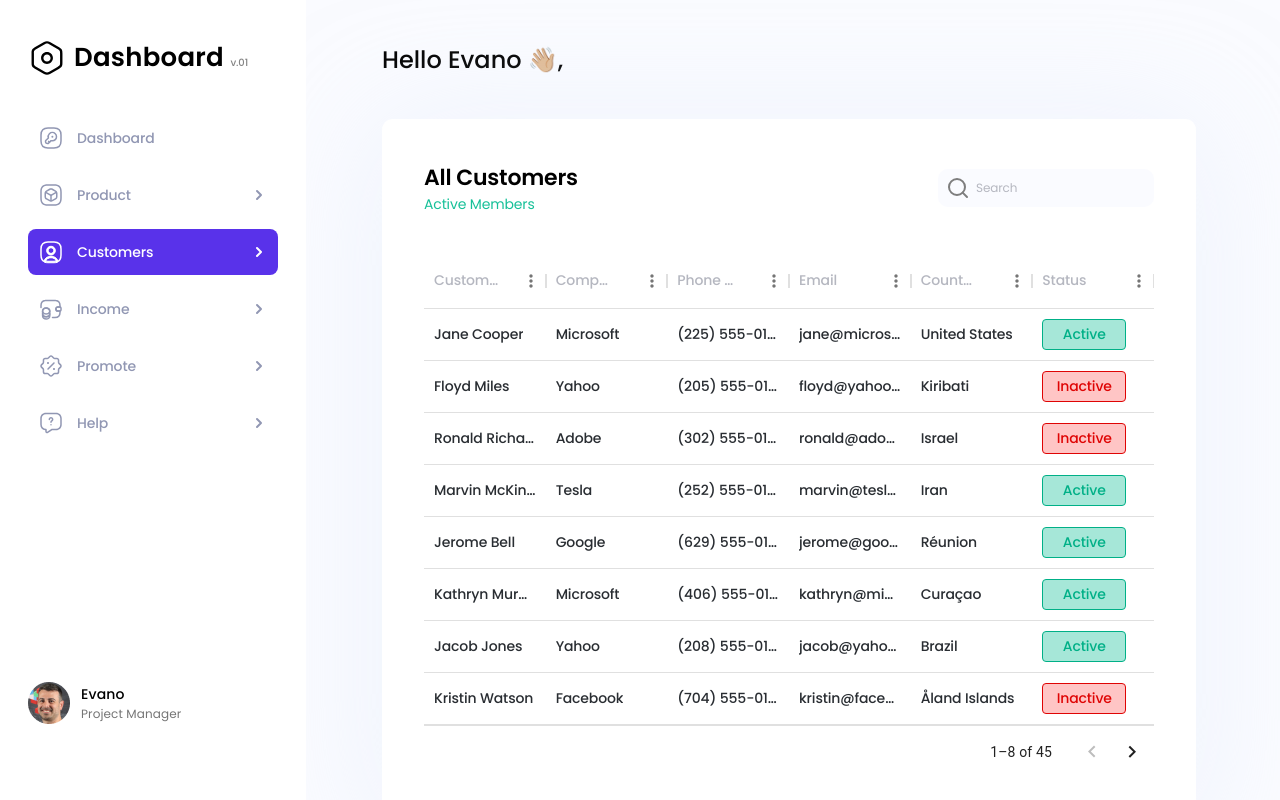
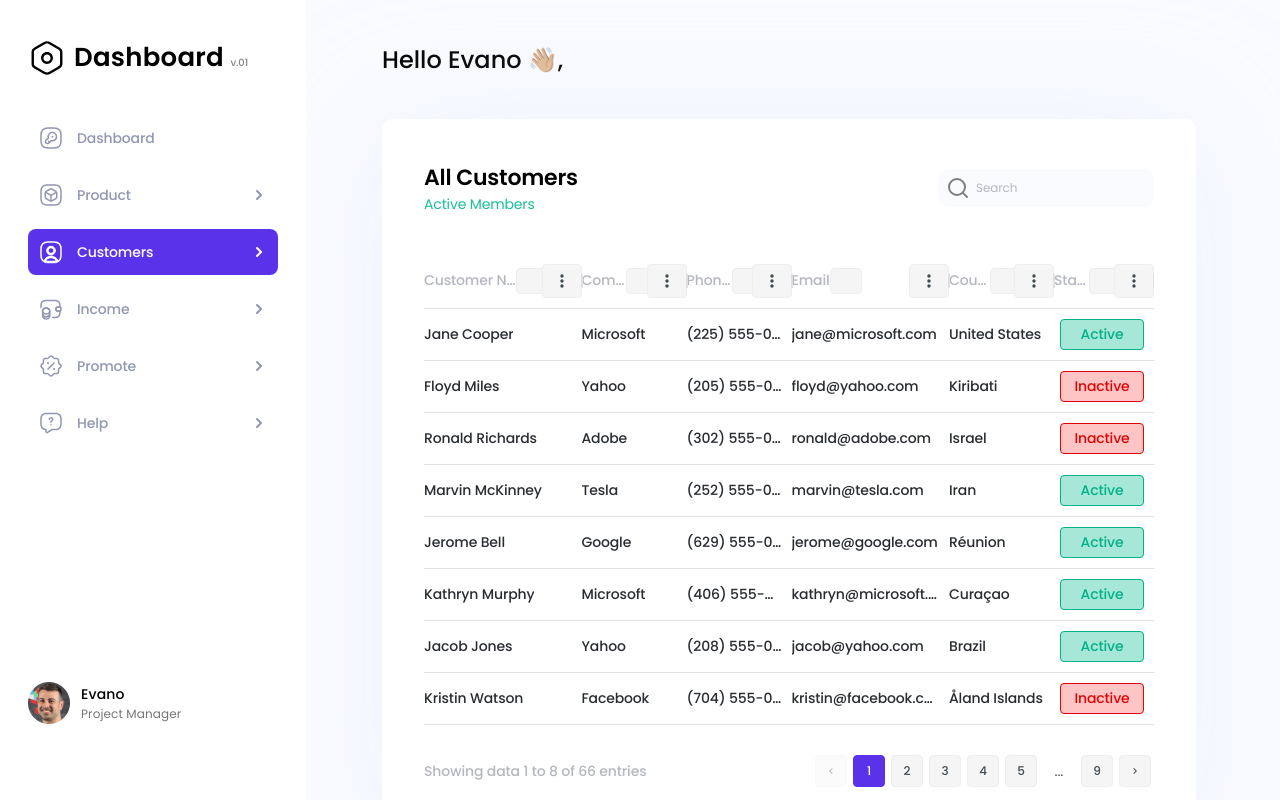
Before and after one commit to VasylynaKolodiy/dashboard, a React (Create React App) app: page / in a window 1280 px wide. Built offline with nearby package versions, Linux system fonts and the light colour scheme.

Commit message:
Add pagination

```diff
--- a/src/assets/data/index.js
+++ b/src/assets/data/index.js
@@ -414,6 +414,195 @@ const customers = [
         country: "Åland Islands",
         status: false,
     },
+    {
+        id: uuidv4(),
+        customerName: "Ava Taylor",
+        company: "WhatsApp",
+        phoneNumber: "(543) 555-7890",
+        email: "ava@whatsapp.com",
+        country: "France",
+        status: false,
+    },
+    {
+        id: uuidv4(),
+        customerName: "Liam Martinez",
+        company: "Pinterest",
+        phoneNumber: "(210) 555-6543",
+        email: "liam@pinterest.com",
+        country: "Spain",
+        status: true,
+    },
+    {
+        id: uuidv4(),
+        customerName: "Sophia Adams",
+        company: "Google",
+        phoneNumber: "(629) 555-0129",
+        email: "sophia@google.com",
+        country: "United States",
+        status: true,
+    },
+    {
+        id: uuidv4(),
+        customerName: "Michael Johnson",
+        company: "Twitter",
+        phoneNumber: "(987) 555-6789",
+        email: "michael@twitter.com",
+        country: "Canada",
+        status: true,
+    },
+    {
+        id: uuidv4(),
+        customerName: "Emily Davis",
+        company: "LinkedIn",
+        phoneNumber: "(345) 555-4321",
+        email: "emily@linkedin.com",
+        country: "Australia",
+        status: false,
+    },
+    {
+        id: uuidv4(),
+        customerName: "Ryan Smith",
+        company: "Instagram",
+        phoneNumber: "(123) 555-4567",
+        email: "ryan@instagram.com",
+        country: "United Kingdom",
+        status: true,
+    },
+    {
+        id: uuidv4(),
+        customerName: "Emma White",
+        company: "Snapchat",
+        phoneNumber: "(876) 555-9876",
+        email: "emma@snapchat.com",
+        country: "Germany",
+        status: false,
+    },
+    {
+        id: uuidv4(),
+        customerName: "Jack Miller",
+        company: "WhatsApp",
+        phoneNumber: "(543) 555-7890",
+        email: "jack@whatsapp.com",
+        country: "France",
+        status: true,
+    },
+    {
+        id: uuidv4(),
+        customerName: "Olivia Brown",
+        company: "Pinterest",
+        phoneNumber: "(210) 555-6543",
+        email: "olivia@pinterest.com",
+        country: "Spain",
+        status: false,
+    },
+    {
+        id: uuidv4(),
+        customerName: "Noah Wilson",
+        company: "Snapchat",
+        phoneNumber: "(876) 555-9876",
+        email: "noah@snapchat.com",
+        country: "Germany",
+        status: true,
+    },
+    {
+        id: uuidv4(),
+        customerName: "Ava Taylor",
+        company: "WhatsApp",
+        phoneNumber: "(543) 555-7890",
+        email: "ava@whatsapp.com",
+        country: "France",
+        status: false,
+    },
+    {
+        id: uuidv4(),
+        customerName: "Liam Martinez",
+        company: "Pinterest",
+        phoneNumber: "(210) 555-6543",
+        email: "liam@pinterest.com",
+        country: "Spain",
+        status: true,
+    },
+    {
+        id: uuidv4(),
+        customerName: "Sophia Adams",
+        company: "Google",
+        phoneNumber: "(629) 555-0129",
+        email: "sophia@google.com",
+        country: "United States",
+        status: true,
+    },
+    {
+        id: uuidv4(),
+        customerName: "Daniel Turner",
+        company: "Snapchat",
+        phoneNumber: "(876) 555-9876",
+        email: "daniel@snapchat.com",
+        country: "Germany",
+        status: true,
+    },
+    {
+        id: uuidv4(),
+        customerName: "Sophie White",
+        company: "LinkedIn",
+        phoneNumber: "(345) 555-4321",
+        email: "sophie@linkedin.com",
+        country: "Australia",
+        status: false,
+    },
+    {
+        id: uuidv4(),
+        customerName: "Ethan Miller",
+        company: "Instagram",
+        phoneNumber: "(123) 555-4567",
+        email: "ethan@instagram.com",
+        country: "United Kingdom",
+        status: true,
+    },
+    {
+        id: uuidv4(),
+        customerName: "Olivia Brown",
+        company: "WhatsApp",
+        phoneNumber: "(543) 555-7890",
+        email: "olivia@whatsapp.com",
+        country: "France",
+        status: false,
+    },
+    {
+        id: uuidv4(),
+        customerName: "Mia Wilson",
+        company: "Twitter",
+        phoneNumber: "(987) 555-6789",
+        email: "mia@twitter.com",
+        country: "Canada",
+        status: true,
+    },
+    {
+        id: uuidv4(),
+        customerName: "Logan Davis",
+        company: "Pinterest",
+        phoneNumber: "(210) 555-6543",
+        email: "logan@pinterest.com",
+        country: "Spain",
+        status: false,
+    },
+    {
+        id: uuidv4(),
+        customerName: "Aiden Smith",
+        company: "Google",
+        phoneNumber: "(629) 555-0129",
+        email: "aiden@google.com",
+        country: "United States",
+        status: true,
+    },
+    {
+        id: uuidv4(),
+        customerName: "Ella Taylor",
+        company: "Facebook",
+        phoneNumber: "(704) 555-0127",
+        email: "ella@facebook.com",
+        country: "Åland Islands",
+        status: false,
+    },
 
 ];
 
--- a/src/components/Main/Main.jsx
+++ b/src/components/Main/Main.jsx
@@ -2,10 +2,13 @@ import React, {useState} from 'react';
 import "./Main.scss"
 import customers, {user} from "../../assets/data";
 import {DataGrid} from '@mui/x-data-grid';
+import {Pagination, Stack} from "@mui/material";
 
 
 const Main = () => {
     const [searchValue, setSearchValue] = useState("");
+    const [currentPage, setCurrentPage] = React.useState(1);
+    const PAGE_SIZE = 8;
 
     const handleSearchChange = (event) => {
         setSearchValue(event.target.value);
@@ -20,19 +23,27 @@ const Main = () => {
         customer.customerName.toLowerCase().includes(searchValue.toLowerCase())
     );
 
+    const [result, setResult] = useState([...filteredCustomers]);
+
     const columns = [
-        {field: 'customerName', headerName: 'Customer Name', flex: 1},
+        {field: 'customerName', headerName: 'Customer Name', flex: 1.5},
         {field: 'company', headerName: 'Company', flex: 1},
         {field: 'phoneNumber', headerName: 'Phone Number', flex: 1},
-        {field: 'email', headerName: 'Email', flex: 1},
+        {field: 'email', headerName: 'Email', flex: 1.5},
         {field: 'country', headerName: 'Country', flex: 1},
         {
             field: 'status',
             headerName: 'Status',
-            flex: 1,
             renderCell: (params) => renderStatusButton(params.value),
         },
     ];
+
+    const handlePageChange = (event, newPage) => {
+        setCurrentPage(newPage);
+        const startIndex = (newPage - 1) * PAGE_SIZE;
+        const endIndex = startIndex + PAGE_SIZE;
+        setResult(filteredCustomers.slice(startIndex, endIndex))
+    };
 
     return (
         <main className="main">
@@ -63,15 +74,34 @@ const Main = () => {
                 </div>
 
                 <div className="customers__table" style={{height: 'auto', width: '100%'}}>
+
+                    {result.length > 0
+                        ? <>
                             <DataGrid
-                        rows={filteredCustomers}
+                                rows={result}
                                 columns={columns}
                                 initialState={{
                                     pagination: {
-                                paginationModel: {page: 0, pageSize: 8},
+                                        paginationModel: {page: 0, pageSize: PAGE_SIZE},
                                     },
                                 }}
                             />
+
+                            <Stack >
+                                <div className="pagination__info">{`Showing data ${(currentPage - 1) * PAGE_SIZE + 1} to ${Math.min(currentPage * PAGE_SIZE, filteredCustomers.length)} of ${filteredCustomers.length} entries`}</div>
+                                <div className="pagination__pages">
+                                    <Pagination
+                                        count={Math.ceil(filteredCustomers.length / PAGE_SIZE)}
+                                        page={currentPage}
+                                        onChange={handlePageChange}
+                                    />
+                                </div>
+
+                            </Stack>
+                        </>
+                        : <div>No data found</div>
+                    }
+
                 </div>
             </div>
         </main>
--- a/src/components/Main/Main.scss
+++ b/src/components/Main/Main.scss
@@ -107,9 +107,23 @@
     }
   }
 
+  .pagination{
+    &__info{
+      color: $color-gray;
+      font-size: 14px;
+      font-style: normal;
+      font-weight: 500;
+      line-height: normal;
+      letter-spacing: -0.14px;
+    }
+  }
 
   .MuiDataGrid-root {
     border: none;
+  }
+
+  .MuiDataGrid-main{
+    margin-bottom: 30px;
   }
 
   .MuiDataGrid-columnHeaderTitle {
@@ -120,6 +134,10 @@
     font-weight: 500;
     line-height: normal;
     letter-spacing: -0.14px;
+  }
+
+  .MuiDataGrid-cell, .MuiDataGrid-columnHeader {
+    padding-left: 0 !important;
   }
 
   .MuiDataGrid-cellContent {
@@ -135,4 +153,43 @@
   .MuiDataGrid-selectedRowCount {
     visibility: hidden;
   }
+
+  .MuiTablePagination-root{
+    visibility: hidden;
+  }
+
+  .MuiStack-root{
+    align-items: center;
+    justify-content: space-between;
+    flex-direction: row;
+  }
+
+  .MuiDataGrid-cell--withRenderer:last-child{
+    display: flex;
+    justify-content: flex-end;
+  }
+
+  .MuiDataGrid-footerContainer{
+    display: none;
+  }
+
+  .MuiButtonBase-root{
+    padding: 6px 9px;
+    border-radius: 4px;
+    border: 1px solid #EEE;
+    background: #F5F5F5;
+    color: #404B52;
+    font-family: $font-poppins;
+    font-size: 12px;
+    font-style: normal;
+    font-weight: 500;
+    line-height: 100%;
+    letter-spacing: -0.12px;
+
+    &.Mui-selected{
+      border: 1px solid $color-violet;
+      background: $color-violet;
+      color: $color-white;
+    }
+  }
 }
```
Lines whose indentation alone changed are shown as unchanged.
